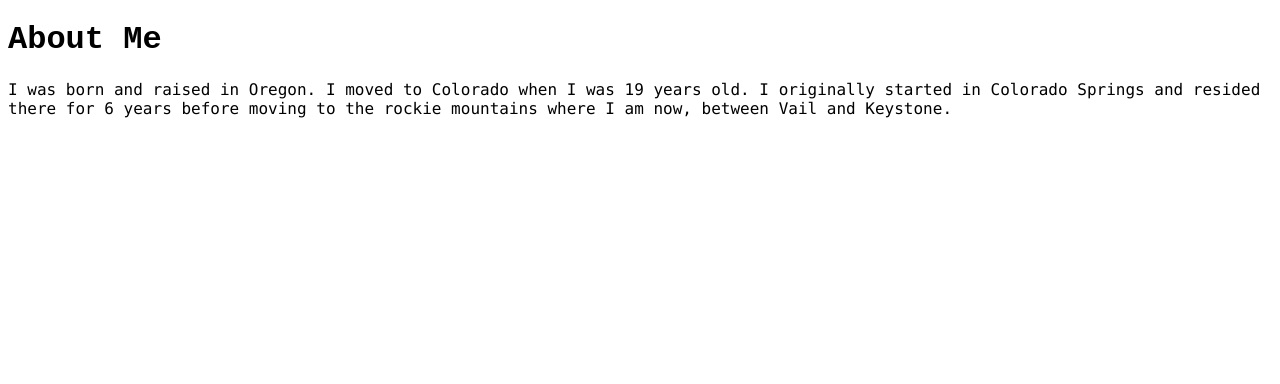
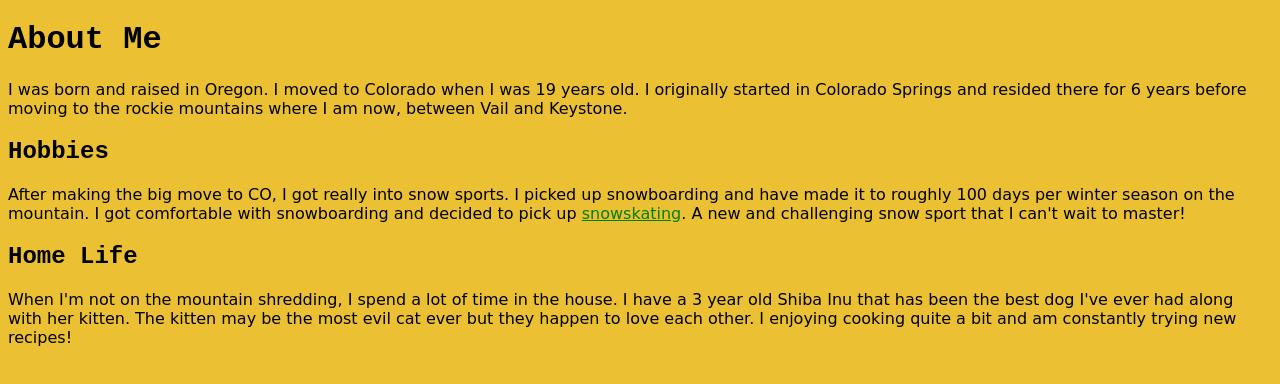
Before and after one commit to ashgomez555/my-website, a plain HTML site: page index.html in a window 1280 px wide. Drawn offline with Linux system fonts and the light colour scheme.

Commit message:
added more CSS styling

```diff
--- a/index.html
+++ b/index.html
@@ -9,5 +9,17 @@
         <p>I was born and raised in Oregon. I moved to Colorado when I was 19 years old.
             I originally started in Colorado Springs and resided there for 6 years before moving
         to the rockie mountains where I am now, between Vail and Keystone. </p>
+        <h2>Hobbies</h2>
+        <p>After making the big move to CO, I got really into snow sports. I picked up snowboarding
+            and have made it to roughly 100 days per winter season on the mountain. I got comfortable
+            with snowboarding and decided to pick up <a href="https://www.hovlandsnowskates.com/?gclid=Cj0KCQiA4b2MBhD2ARIsAIrcB-QZ21vdHtNDBjKyQg0WIhyYdfMTKUMjOW4jOYPSEfVFGWhEI8EX-o0aAiloEALw_wcB">
+                snowskating</a>. A new and challenging snow sport that I can't wait to master!
+        </p>
+        <h2>Home Life</h2>
+        <p>When I'm not on the mountain shredding, I spend a lot of time in the house. I have a 3 year old
+            Shiba Inu that has been the best dog I've ever had along with her kitten. The kitten may be the most
+            evil cat ever but they happen to love each other. I enjoying cooking quite a bit and am constantly trying
+            new recipes!
+        </p>
     </body>
 </html>
--- a/style.css
+++ b/style.css
@@ -1,7 +1,22 @@
-h1 {
+h1,
+h2 {
     font-family: "Andale Mono", monospace
+
 }
 
-body {
-    font-family: "Lucida Console", "Courier New", monospace
+p {
+    font-family: "Bradley Hand", cursive
+
 }
+
+a:link {
+    color: green
+}
+
+a:visited {
+    color: red
+}
+
+body{
+    background-color: #EBC033;
+}
```
